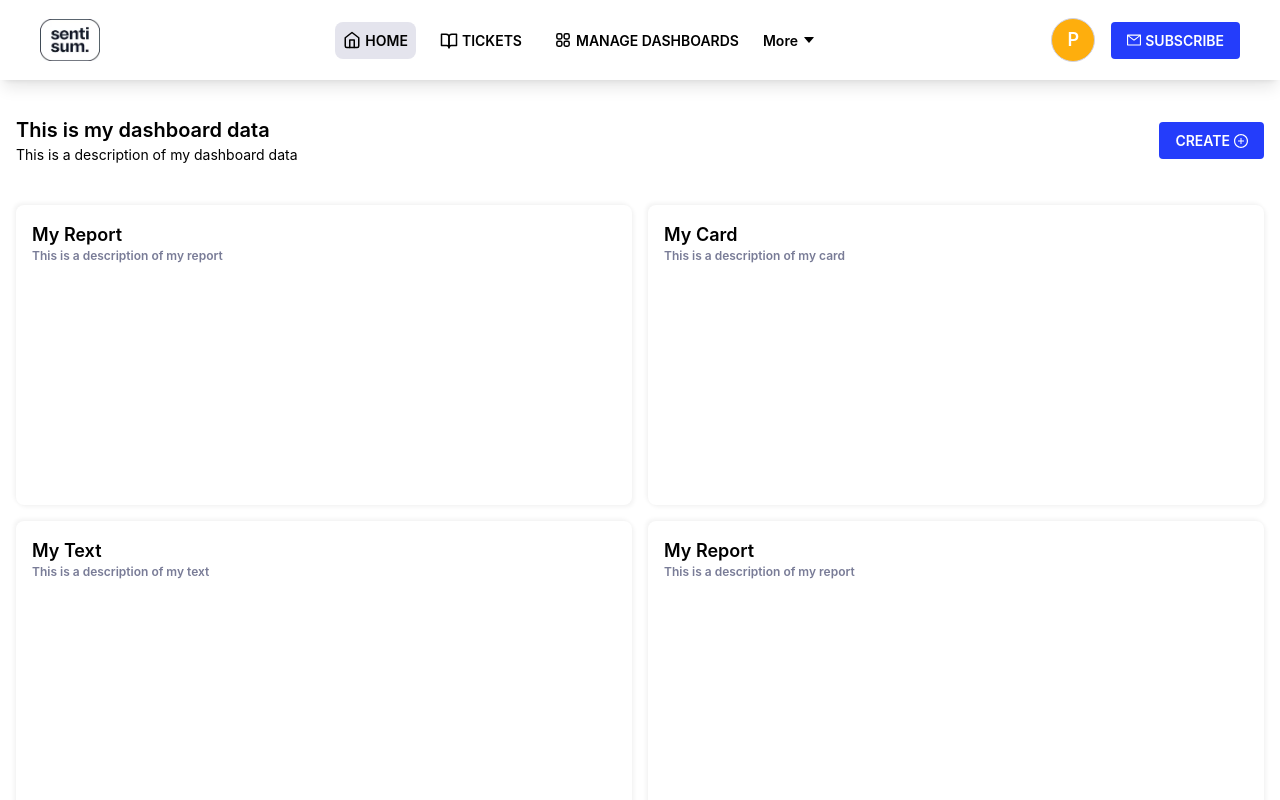
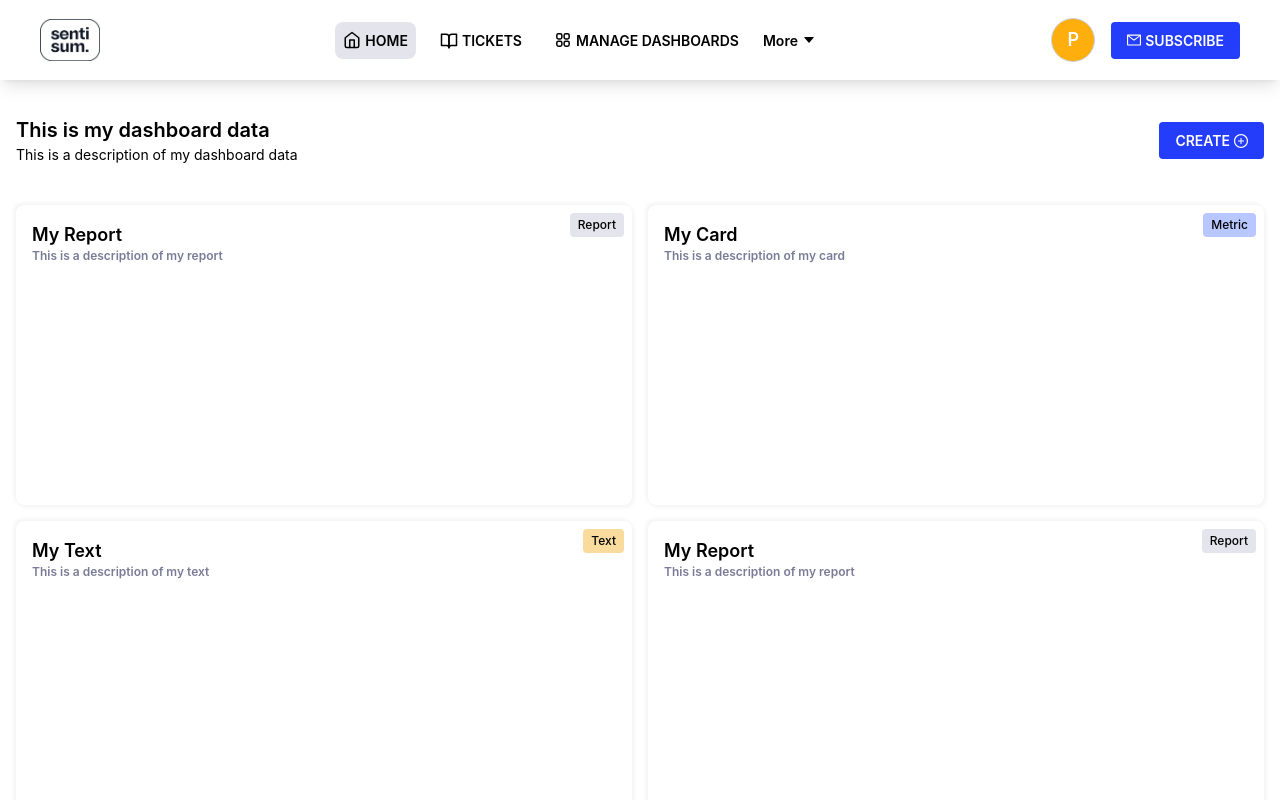
Before and after one commit to madhuveeraprasath-a/sentisum-dashboard, a Next.js app: page /dashboard in a window 1280 px wide. Shown: the top 800 px of the page. Built offline with nearby package versions, Linux system fonts and the light colour scheme.

Commit message:
added a cards

```diff
--- a/app/JSON/dashboardData.json
+++ b/app/JSON/dashboardData.json
@@ -8,7 +8,7 @@
       "description": "This is a description of my report"
     },
     {
-      "type": "card",
+      "type": "metric",
       "title": "My Card",
       "description": "This is a description of my card"
     },
@@ -23,7 +23,7 @@
       "description": "This is a description of my report"
     },
     {
-      "type": "card",
+      "type": "metric",
       "title": "My Card",
       "description": "This is a description of my card"
     },
--- a/app/components/Cards/CardContainer.tsx
+++ b/app/components/Cards/CardContainer.tsx
@@ -12,14 +12,46 @@ const componentMap: Record<string, React.FC | (() => JSX.Element)> = {
 const CardContainer = ({ data }: any) => {
   const Component = componentMap[data?.type] || MetricCard;
 
+  const getTagColor = () => {
+    switch (data?.type) {
+      case "metric":
+        return "bg-primary-300";
+      case "text":
+        return "bg-warning-300";
+      case "report":
+        return "bg-neutral-300";
+      default:
+        return "bg-gray-100";
+    }
+  };
+
+  const getTypeLabel = () => {
+    switch (data?.type) {
+      case "metric":
+        return "Metric";
+      case "text":
+        return "Text";
+      case "report":
+        return "Report";
+      default:
+        return "Unknown";
+    }
+  };
+
   return (
     <div
-      className="min-h-[300px] cursor-pointer bg-white rounded-lg p-4  transform transition-transform duration-500 hover:scale-[1.02] hover:border-primary-300 hover:border"
+      className="relative min-h-[300px] cursor-pointer bg-white rounded-lg p-4  transform transition-transform duration-500 hover:scale-[1.02] hover:border-primary-300 hover:border"
       style={{
         boxShadow:
           "rgba(0, 0, 0, 0.05) 2px 2px 4px, rgba(0, 0, 0, 0.05) -2px -2px 4px",
       }}
     >
+      <div
+        className={`absolute top-2 right-2 px-2 py-1 text-xs font-medium rounded ${getTagColor()}`}
+      >
+        {getTypeLabel()}
+      </div>
+
       <div className="flex justify-between items-center mb-4">
         <div>
           <p className="text-[18px] font-semibold">{data?.title}</p>
```
